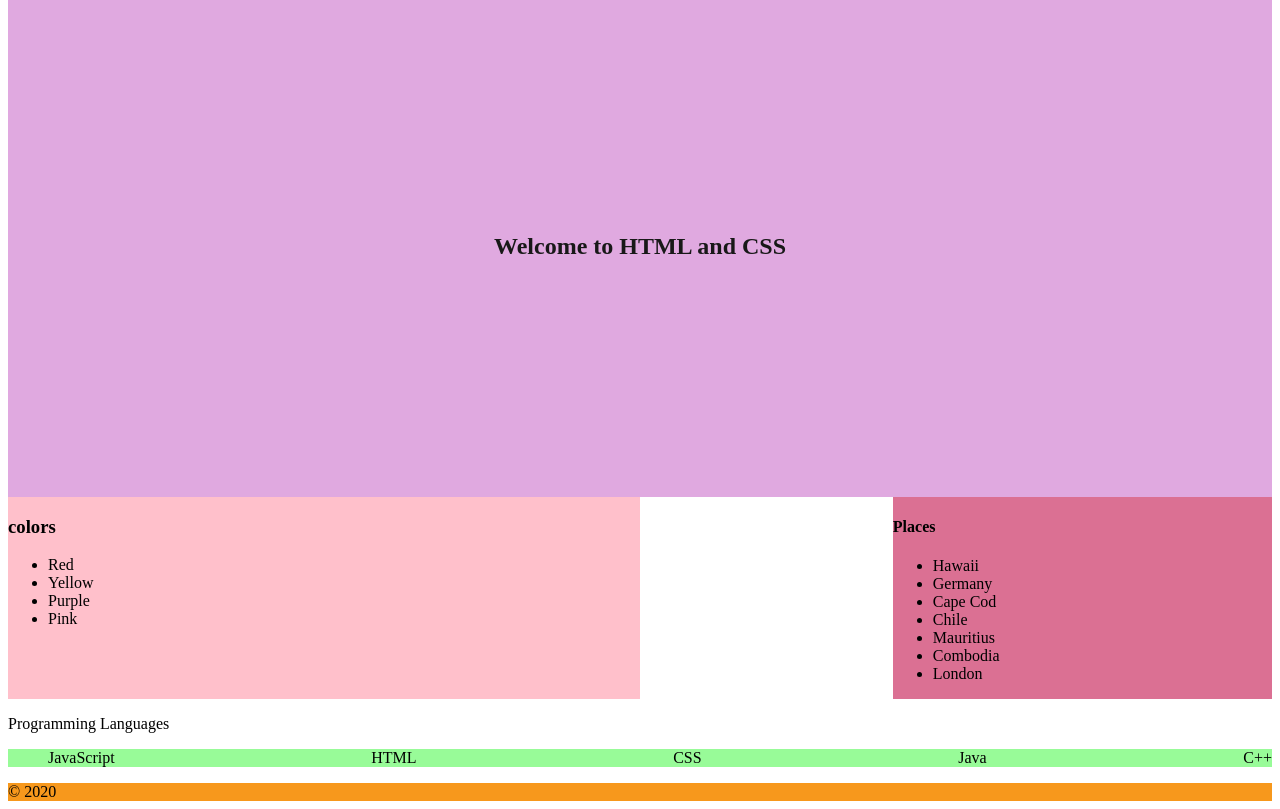
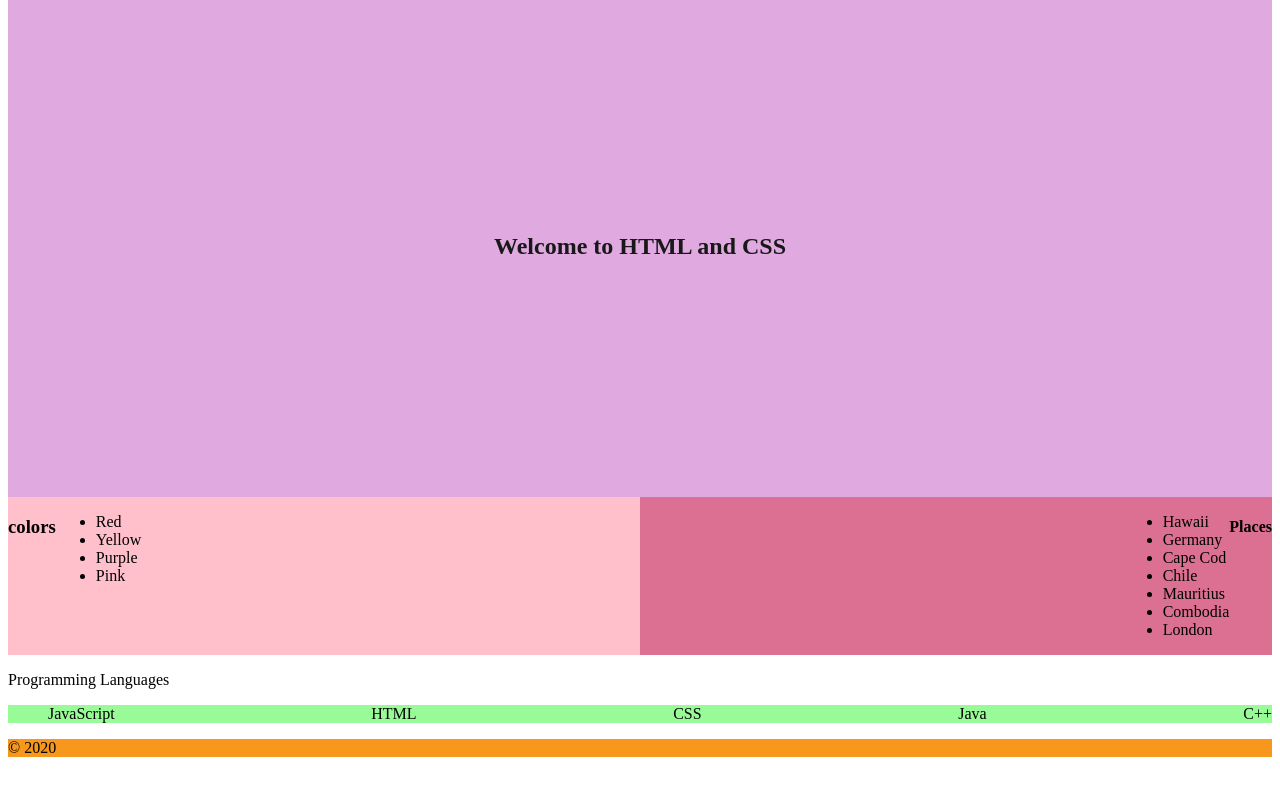
Before and after one commit to Sanganu/tutoringHTMLCSS, a plain HTML site: page index.html in a window 1280 px wide. Shown: the part 91-900 px from the top of the page. After the commit the page ends 856 px from the top, so only its background shows below. Drawn offline with Linux system fonts and the light colour scheme.

Commit message:
Style flex direction trial

```diff
--- a/assets/style.css
+++ b/assets/style.css
@@ -19,11 +19,16 @@ header {
 main {
     width:50%;
     background-color: pink;
+    display: flex;
+    justify-items: right;
 }
 
 aside{
-    width:30%;
+    width:50%;
     background-color: palevioletred;
+    display:flex;
+    flex-direction: row-reverse;
+    justify-content: right;
 }
 
 summary {
```
